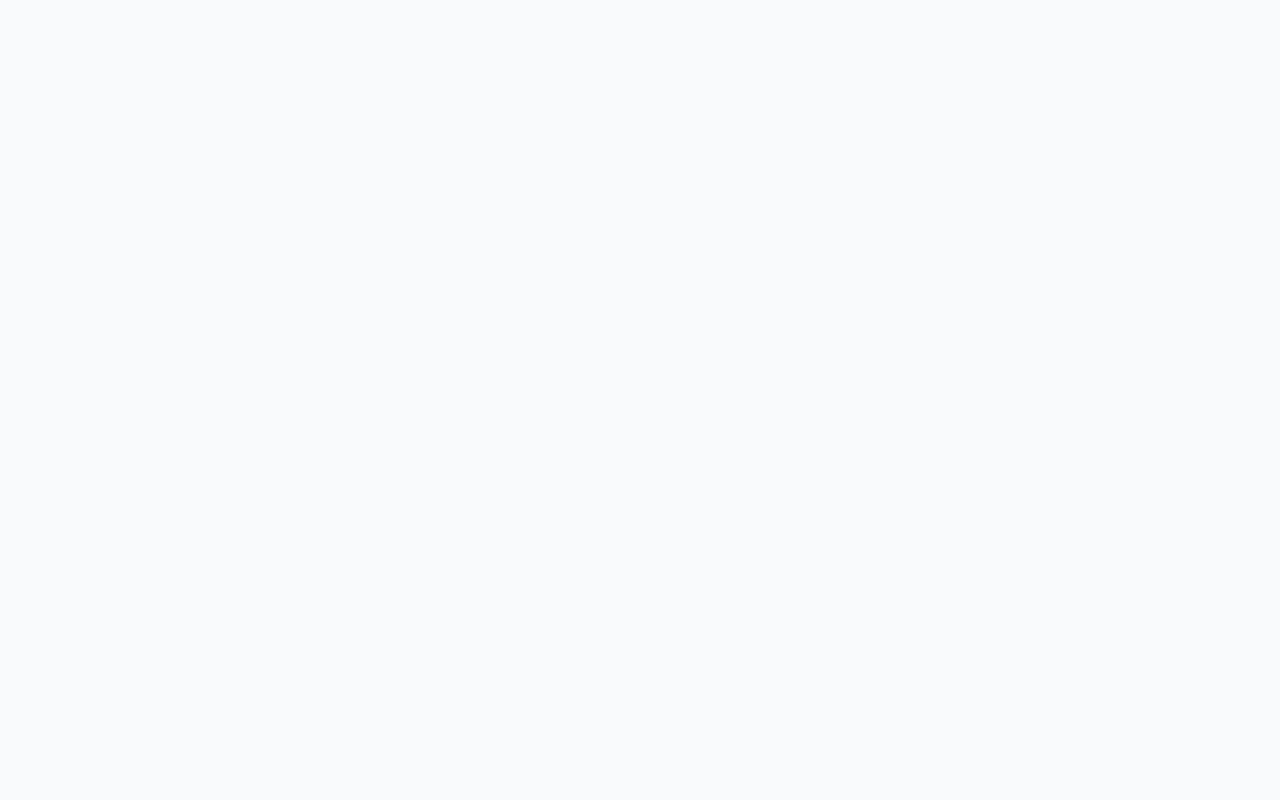
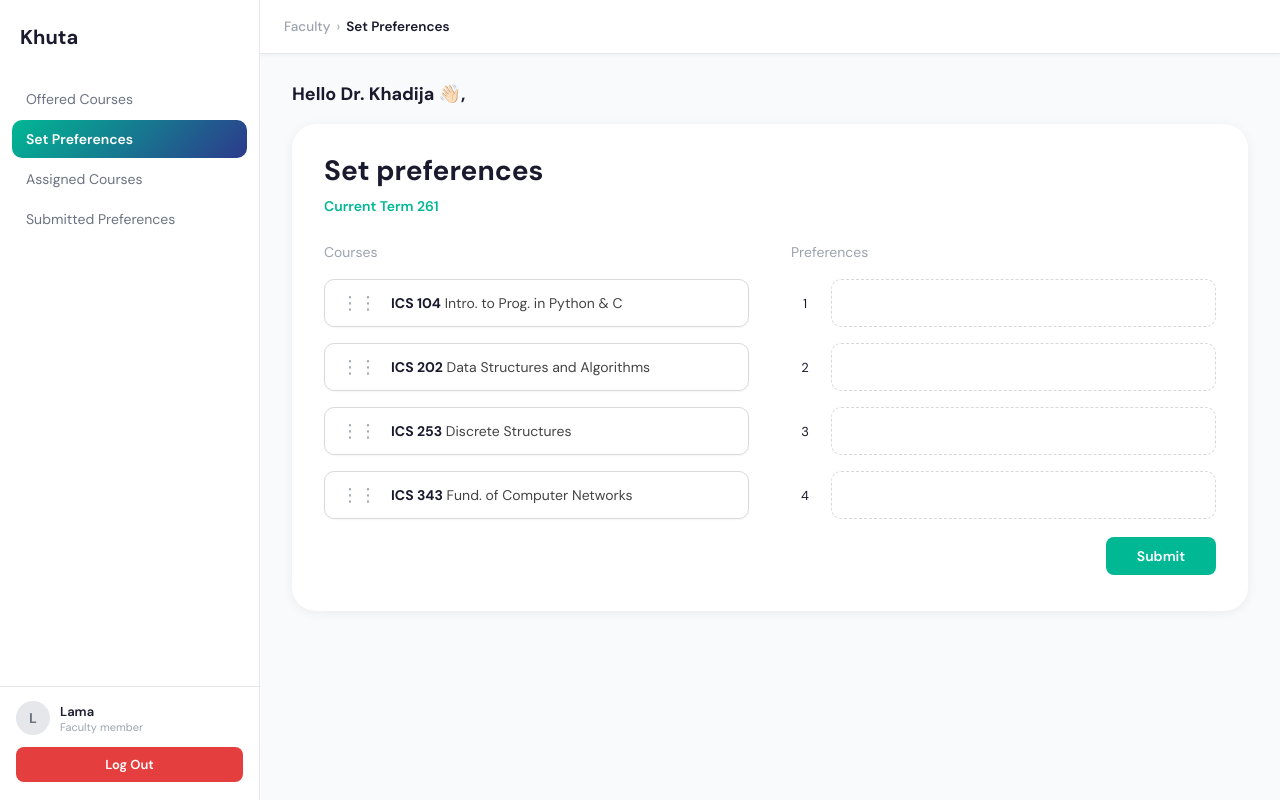
Before and after one commit to KawtharAlomran/SWE363ProjectGroup12, a React (Vite) app in the folder my-react-app/: page /faculty/set-preferences in a window 1280 px wide. Before the commit this address had no page. Built offline with nearby package versions, Linux system fonts and the light colour scheme.

Commit message:
Faculty set preferences page is done

```diff
--- a/my-react-app/src/App.jsx
+++ b/my-react-app/src/App.jsx
@@ -18,6 +18,7 @@ import ManageCourses from './Committee/Pages/ManageCourses';
 // Faculty
 import FacultyLayout from './Faculty/layout/FacultyLayout';
 import OfferedCourses from './Faculty/Pages/OfferedCourses';
+import SetPreferences from './Faculty/Pages/SetPreferences';
 
 import './App.css';
 
@@ -44,6 +45,7 @@ function App() {
         {/* Faculty */}
         <Route path="/faculty" element={<FacultyLayout />}>
           <Route path="offered-courses" element={<OfferedCourses />} />
+          <Route path="set-preferences" element={<SetPreferences />} />
         </Route>
       </Routes>
     </Router>
--- /dev/null
+++ b/my-react-app/src/Faculty/Pages/SetPreferences.jsx
@@ -0,0 +1,173 @@
+import { useMemo, useState } from 'react';
+import { getAllIcsCourses, getAllOfferedCourses } from '../../data';
+import '../../styles/ManageTerms.css';
+import ConfirmModal from '../../shared/ConfirmModal';
+import '../../styles/FacultyPreferences.css';
+
+function SetPreferences() {
+  const allCourses = getAllIcsCourses();
+  const terms = getAllOfferedCourses();
+  const currentTerm = terms[0];
+
+  const availableCourses = useMemo(() => {
+    return allCourses.filter((course) =>
+      currentTerm.courses.includes(course.code)
+    );
+  }, [allCourses, currentTerm]);
+
+  const MAX_SLOTS = availableCourses.length;
+
+  const [rankedCourses, setRankedCourses] = useState(Array(MAX_SLOTS).fill(null));
+  const [draggedCourse, setDraggedCourse] = useState(null);
+  const [showConfirm, setShowConfirm] = useState(false);
+
+  const selectedCodes = rankedCourses.filter(Boolean).map((course) => course.code);
+
+  const leftCourses = availableCourses.filter(
+    (course) => !selectedCodes.includes(course.code)
+  );
+
+  const handleDragStartFromLeft = (course) => {
+    setDraggedCourse(course);
+  };
+
+  const handleDragStartFromRight = (course, fromIndex) => {
+    setDraggedCourse({ ...course, fromIndex });
+  };
+
+  const handleDropToSlot = (slotIndex) => {
+    if (!draggedCourse) return;
+
+    setRankedCourses((prev) => {
+      const updated = [...prev];
+
+      // if dragging from ranked list, remove from old position first
+      if (draggedCourse.fromIndex !== undefined) {
+        updated[draggedCourse.fromIndex] = null;
+      }
+
+      // if target slot already has a course, move it back only when dragging from left
+      // for now we simply replace it
+      updated[slotIndex] = {
+        code: draggedCourse.code,
+        name: draggedCourse.name,
+      };
+
+      return updated;
+    });
+
+    setDraggedCourse(null);
+  };
+
+  const handleDropBackToLeft = () => {
+    if (!draggedCourse || draggedCourse.fromIndex === undefined) return;
+
+    setRankedCourses((prev) => {
+      const updated = [...prev];
+      updated[draggedCourse.fromIndex] = null;
+      return updated;
+    });
+
+    setDraggedCourse(null);
+  };
+
+  const handleDragOver = (e) => {
+    e.preventDefault();
+  };
+
+  const handleSubmit = () => {
+    const selected = rankedCourses.filter(Boolean);
+    if (selected.length === 0) return;
+    setShowConfirm(true);
+  };
+
+  return (
+    <>
+      <div className="fp-page">
+        <div className="fp-header">
+          <h2 className="fp-greeting">Hello Dr. Khadija 👋🏻,</h2>
+        </div>
+
+        <div className="fp-card">
+          <h3 className="fp-title">Set preferences</h3>
+          <div className="td-term-badge">Current Term {currentTerm.termNum}</div>
+
+          <div className="fp-board">
+            <div
+              className="fp-column"
+              onDragOver={handleDragOver}
+              onDrop={handleDropBackToLeft}
+            >
+              <div className="fp-column-title">Courses</div>
+
+              <div className="fp-list">
+                {leftCourses.map((course) => (
+                  <div
+                    key={course.code}
+                    className="fp-course-card"
+                    draggable
+                    onDragStart={() => handleDragStartFromLeft(course)}
+                  >
+                    <div className="fp-dots">⋮⋮</div>
+                    <div>
+                      <span className="fp-course-code">{course.code}</span>{' '}
+                      <span className="fp-course-name">{course.name}</span>
+                    </div>
+                  </div>
+                ))}
+              </div>
+            </div>
+
+            <div className="fp-column">
+              <div className="fp-column-title">Preferences</div>
+
+              <div className="fp-list">
+                {rankedCourses.map((course, index) => (
+                  <div key={index} className="fp-rank-row">
+                    <div className="fp-rank-number">{index + 1}</div>
+
+                    <div
+                      className={`fp-slot ${course ? 'fp-slot-filled' : 'fp-slot-empty'}`}
+                      onDragOver={handleDragOver}
+                      onDrop={() => handleDropToSlot(index)}
+                    >
+                      {course ? (
+                        <div
+                          className="fp-selected-card"
+                          draggable
+                          onDragStart={() => handleDragStartFromRight(course, index)}
+                        >
+                          <div className="fp-rank-badge">{index + 1}</div>
+                          <div>
+                            <span className="fp-course-code">{course.code}</span>{' '}
+                            <span className="fp-course-name">{course.name}</span>
+                          </div>
+                        </div>
+                      ) : null}
+                    </div>
+                  </div>
+                ))}
+              </div>
+            </div>
+          </div>
+
+          <div className="fp-actions">
+            <button className="an-btn-submit" onClick={handleSubmit}>
+              Submit
+            </button>
+          </div>
+        </div>
+      </div>
+
+      {showConfirm && (
+        <ConfirmModal
+          message="Are you sure you want to submit your preferences?"
+          onConfirm={() => setShowConfirm(false)}
+          onCancel={() => setShowConfirm(false)}
+        />
+      )}
+    </>
+  );
+}
+
+export default SetPreferences;
--- /dev/null
+++ b/my-react-app/src/styles/FacultyPreferences.css
@@ -0,0 +1,144 @@
+.fp-page {
+  width: 100%;
+}
+
+.fp-header {
+  margin-bottom: 18px;
+}
+
+.fp-greeting {
+  font-size: 18px;
+  font-weight: 700;
+  color: var(--text);
+  text-align: left;
+}
+
+.fp-card {
+  background: var(--white);
+  border-radius: 24px;
+  padding: 28px 32px 36px;
+  box-shadow: 0 2px 12px rgba(0, 0, 0, 0.06);
+}
+
+.fp-title {
+  font-size: 28px;
+  font-weight: 700;
+  color: var(--text);
+  margin-bottom: 8px;
+  text-align: left;
+}
+
+.fp-board {
+  display: grid;
+  grid-template-columns: 1fr 1fr;
+  gap: 42px;
+  margin-top: 28px;
+}
+
+.fp-column-title {
+  font-size: 14px;
+  color: var(--text-light);
+  margin-bottom: 18px;
+  text-align: left;
+}
+
+.fp-list {
+  display: flex;
+  flex-direction: column;
+  gap: 16px;
+}
+
+.fp-course-card,
+.fp-selected-card {
+  min-height: 48px;
+  display: flex;
+  align-items: center;
+  gap: 14px;
+  padding: 14px 16px;
+  border: 1px solid #d9d9d9;
+  border-radius: 10px;
+  background: #fff;
+  cursor: grab;
+  text-align: left;
+}
+
+.fp-course-card {
+  box-shadow: 0 1px 2px rgba(0, 0, 0, 0.04);
+}
+
+.fp-dots {
+  color: #9ca3af;
+  font-size: 18px;
+  line-height: 1;
+}
+
+.fp-course-code {
+  font-weight: 700;
+  color: var(--text);
+}
+
+.fp-course-name {
+  color: #444;
+  font-size: 14px;
+}
+
+.fp-rank-row {
+  display: grid;
+  grid-template-columns: 28px 1fr;
+  gap: 12px;
+  align-items: center;
+}
+
+.fp-rank-number {
+  font-size: 13px;
+  color: var(--text);
+  text-align: center;
+}
+
+.fp-slot {
+  min-height: 48px;
+  border-radius: 10px;
+  display: flex;
+  align-items: center;
+}
+
+.fp-slot-empty {
+  border: 1.5px dashed #d8d8d8;
+  background: #fff;
+}
+
+.fp-slot-filled {
+  border: none;
+  background: transparent;
+}
+
+.fp-rank-badge {
+  width: 22px;
+  height: 22px;
+  border-radius: 50%;
+  background: #7cab6e;
+  color: white;
+  font-size: 12px;
+  font-weight: 700;
+  display: flex;
+  align-items: center;
+  justify-content: center;
+  flex-shrink: 0;
+}
+
+.fp-actions {
+  display: flex;
+  justify-content: flex-end;
+  margin-top: 18px;
+}
+
+.fp-actions .an-btn-submit {
+  min-width: 110px;
+}
+
+@media (max-width: 900px) {
+  .fp-board {
+    grid-template-columns: 1fr;
+    gap: 28px;
+  }
+}
```
